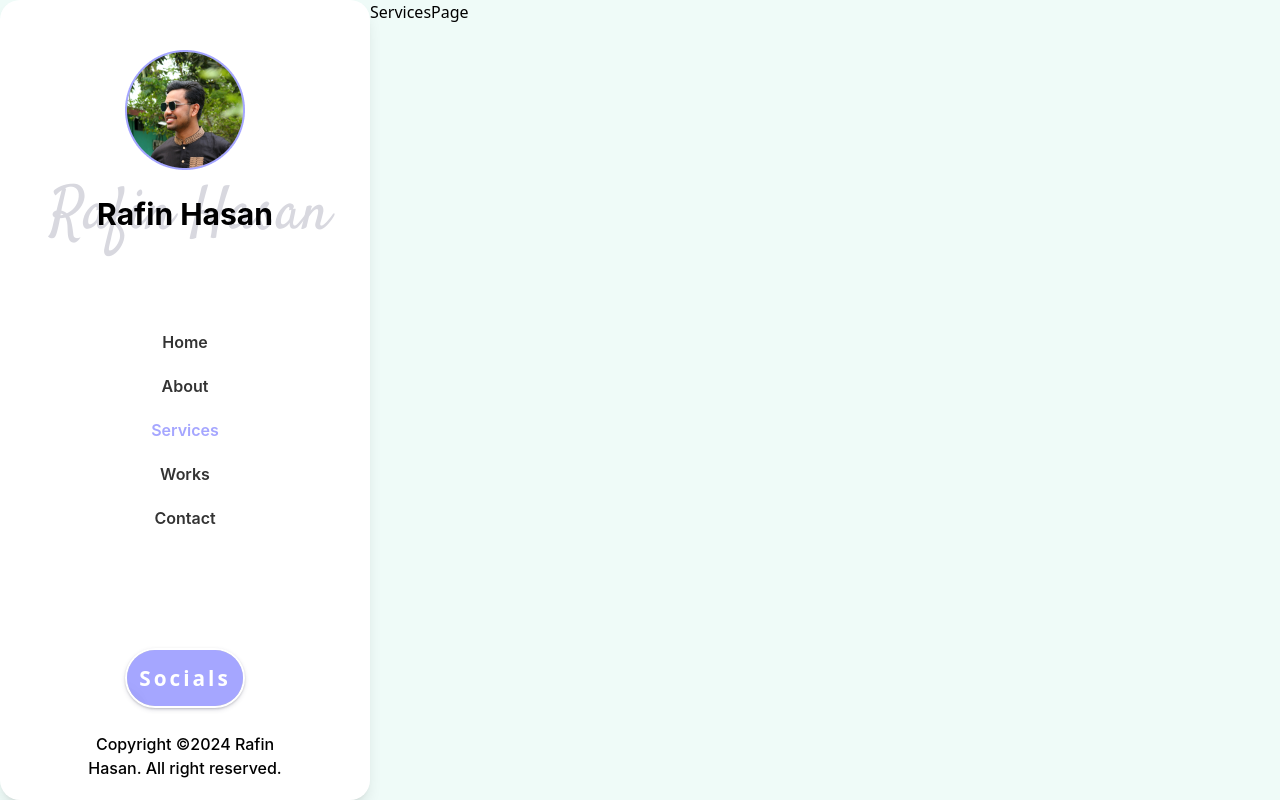
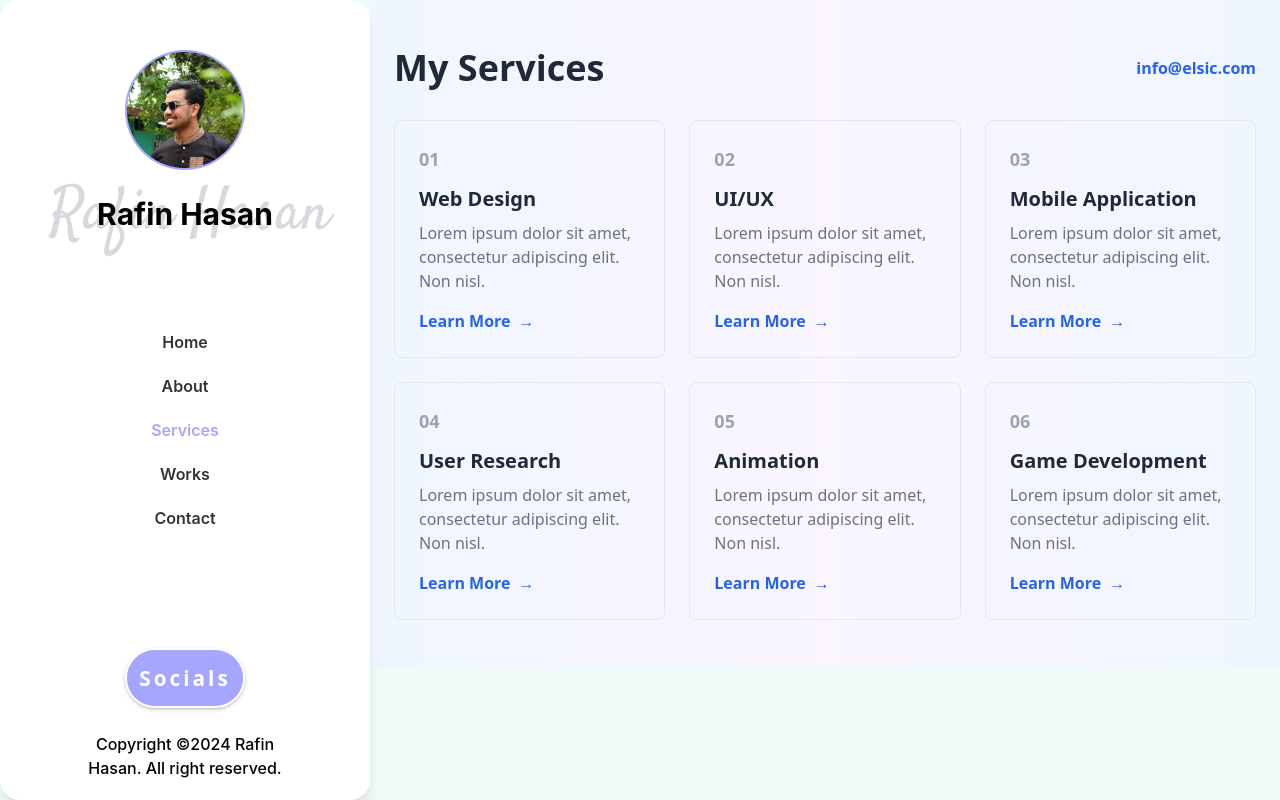
Before and after one commit to Rafin-Hasan/Portfolio-main, a React (Vite) app: page /services in a window 1280 px wide. Built offline with nearby package versions, Linux system fonts and the light colour scheme; a web font is replaced by a local one.

Commit message:
modified:   package-lock.json 	modified:   package.json modified:   src/Components/About/AboutComponent.jsx 	modified:   src/Components/About/Experience.jsx 	new file:   src/Components/Service/ServiceComponent.jsx 	modified:   src/Pages/ServicesPage.jsx

```diff
--- a/package.json
+++ b/package.json
@@ -10,12 +10,15 @@
     "preview": "vite preview"
   },
   "dependencies": {
+    "@heroicons/react": "^2.1.5",
     "aos": "^2.3.4",
+    "framer-motion": "^11.5.2",
     "react": "^18.3.1",
     "react-countup": "^6.5.3",
     "react-dom": "^18.3.1",
     "react-icons": "^5.3.0",
     "react-router-dom": "^6.26.1",
+    "react-tooltip": "^5.28.0",
     "styled-components": "^6.1.13"
   },
   "devDependencies": {
--- a/src/Components/About/AboutComponent.jsx
+++ b/src/Components/About/AboutComponent.jsx
@@ -21,16 +21,20 @@ const AboutComponent = () => {
               <DownloadButton />
             </div>
             <div className="w-[545px] pt-[120px] ">
-              <p>
+              <p className="poppins pb-3 text-[16px] leading-6 font-normal">
                 Hi, It's me Rafin Hasan. I'm a professional web developer
                 specialized in HTML, CSS, JS and React. Experienced in creating
                 user friendly interfaces and committed to continuous learning
                 the latest web tools and technologies.
               </p>
-              <p>My neat and clean codes are very easy to understand.</p>
+              <p className="poppins text-[16px] leading-6 font-normal">
+                By using comments, I make my codes so neat and clean so that it
+                could be easy to understand. My after sell service and some
+                extra facilities always keeps my clients happy.
+              </p>
             </div>
           </div>
-          <div className=" flex items-center justify-center pb-[120px]">
+          <div className=" flex items-center justify-center pt-[64px] pb-[120px]">
             <Counters />
           </div>
         </div>
--- a/src/Components/About/Experience.jsx
+++ b/src/Components/About/Experience.jsx
@@ -1,5 +1,6 @@
 import React from "react";
 import { Link } from "react-router-dom";
+import { motion } from "framer-motion"; // For animations
 
 const Experience = () => {
   const experiences = [
@@ -45,9 +46,14 @@ const Experience = () => {
         </h2>
         <div className="grid grid-cols-1 md:grid-cols-2 gap-8">
           {experiences.map((experience) => (
-            <div
+            <motion.div
               key={experience.id}
-              className="relative bg-white shadow-xl rounded-xl p-8 border border-gray-200 transition-transform duration-300 transform hover:-translate-y-3 hover:shadow-2xl"
+              className="relative bg-white shadow-xl rounded-xl p-8 border border-gray-200 transition-transform duration-200 transform hover:-translate-y-3 hover:shadow-2xl"
+              whileHover={{ scale: 1.05 }} // Framer Motion hover effect
+              initial={{ opacity: 0, y: 50 }}
+              animate={{ opacity: 1, y: 0 }}
+              transition={{ duration: 0.2, ease: "easeOut" }}
+              data-tip={experience.title} // Tooltip on hover
             >
               <div className="flex justify-between items-center">
                 <span className="text-sm text-purple-500 font-semibold">
@@ -71,7 +77,7 @@ const Experience = () => {
                   View Details
                 </Link>
               </div>
-            </div>
+            </motion.div>
           ))}
         </div>
       </div>
--- /dev/null
+++ b/src/Components/Service/ServiceComponent.jsx
@@ -0,0 +1,100 @@
+import React from "react";
+import { motion } from "framer-motion"; // For animations
+
+const ServiceComponent = () => {
+  const services = [
+    {
+      id: 1,
+      title: "Web Design",
+      description:
+        "Lorem ipsum dolor sit amet, consectetur adipiscing elit. Non nisl.",
+      link: "#",
+    },
+    {
+      id: 2,
+      title: "UI/UX",
+      description:
+        "Lorem ipsum dolor sit amet, consectetur adipiscing elit. Non nisl.",
+      link: "#",
+    },
+    {
+      id: 3,
+      title: "Mobile Application",
+      description:
+        "Lorem ipsum dolor sit amet, consectetur adipiscing elit. Non nisl.",
+      link: "#",
+    },
+    {
+      id: 4,
+      title: "User Research",
+      description:
+        "Lorem ipsum dolor sit amet, consectetur adipiscing elit. Non nisl.",
+      link: "#",
+    },
+    {
+      id: 5,
+      title: "Animation",
+      description:
+        "Lorem ipsum dolor sit amet, consectetur adipiscing elit. Non nisl.",
+      link: "#",
+    },
+    {
+      id: 6,
+      title: "Game Development",
+      description:
+        "Lorem ipsum dolor sit amet, consectetur adipiscing elit. Non nisl.",
+      link: "#",
+    },
+  ];
+
+  return (
+    <section className="py-12 px-6 bg-gradient-to-r from-blue-50 via-purple-50 to-blue-50">
+      <div className="container mx-auto">
+        <div className="flex justify-between items-center mb-8">
+          <h2 className="text-4xl font-extrabold text-gray-800">My Services</h2>
+          <a
+            href="mailto:info@elsic.com"
+            className="text-blue-600 font-semibold"
+          >
+            info@elsic.com
+          </a>
+        </div>
+        {/* Grid Layout */}
+        <div className="grid grid-cols-1 md:grid-cols-2 lg:grid-cols-3 gap-6">
+          {services.map((service) => (
+            <motion.div
+              key={service.id}
+              className="relative border border-gray-200 rounded-lg p-6 hover:shadow-2xl hover:bg-gradient-to-r from-purple-50 via-white to-blue-50 transition-transform transform hover:-translate-y-2 duration-300 group"
+              whileHover={{ scale: 1.05 }} // Framer Motion animation
+              data-tip={service.title} // Tooltip for each service
+            >
+              <div className="text-gray-400 text-lg font-semibold mb-3">
+                0{service.id}
+              </div>
+              <motion.h3
+                className="text-xl font-bold text-gray-800 mb-2 group-hover:text-purple-500 transition-colors duration-300"
+                whileHover={{ x: 10 }} // Moves the title slightly to the right on hover
+              >
+                {service.title}
+              </motion.h3>
+              <p className="text-gray-500 mb-4 group-hover:text-gray-700 transition-colors duration-300">
+                {service.description}
+              </p>
+              <a
+                href={service.link}
+                className="text-blue-600 font-semibold inline-flex items-center group-hover:text-blue-400 transition-colors"
+              >
+                Learn More
+                <span className="ml-2 transition-transform group-hover:translate-x-1">
+                  &rarr;
+                </span>
+              </a>
+            </motion.div>
+          ))}
+        </div>
+      </div>
+    </section>
+  );
+};
+
+export default ServiceComponent;
--- a/src/Pages/ServicesPage.jsx
+++ b/src/Pages/ServicesPage.jsx
@@ -1,7 +1,12 @@
 import React from "react";
+import ServiceComponent from "../Components/Service/ServiceComponent";
 
 const ServicesPage = () => {
-  return <div>ServicesPage</div>;
+  return (
+    <div>
+      <ServiceComponent />
+    </div>
+  );
 };
 
 export default ServicesPage;
```
Also changed, not shown: 1 other file (tests, documents, lock files or other folders).
